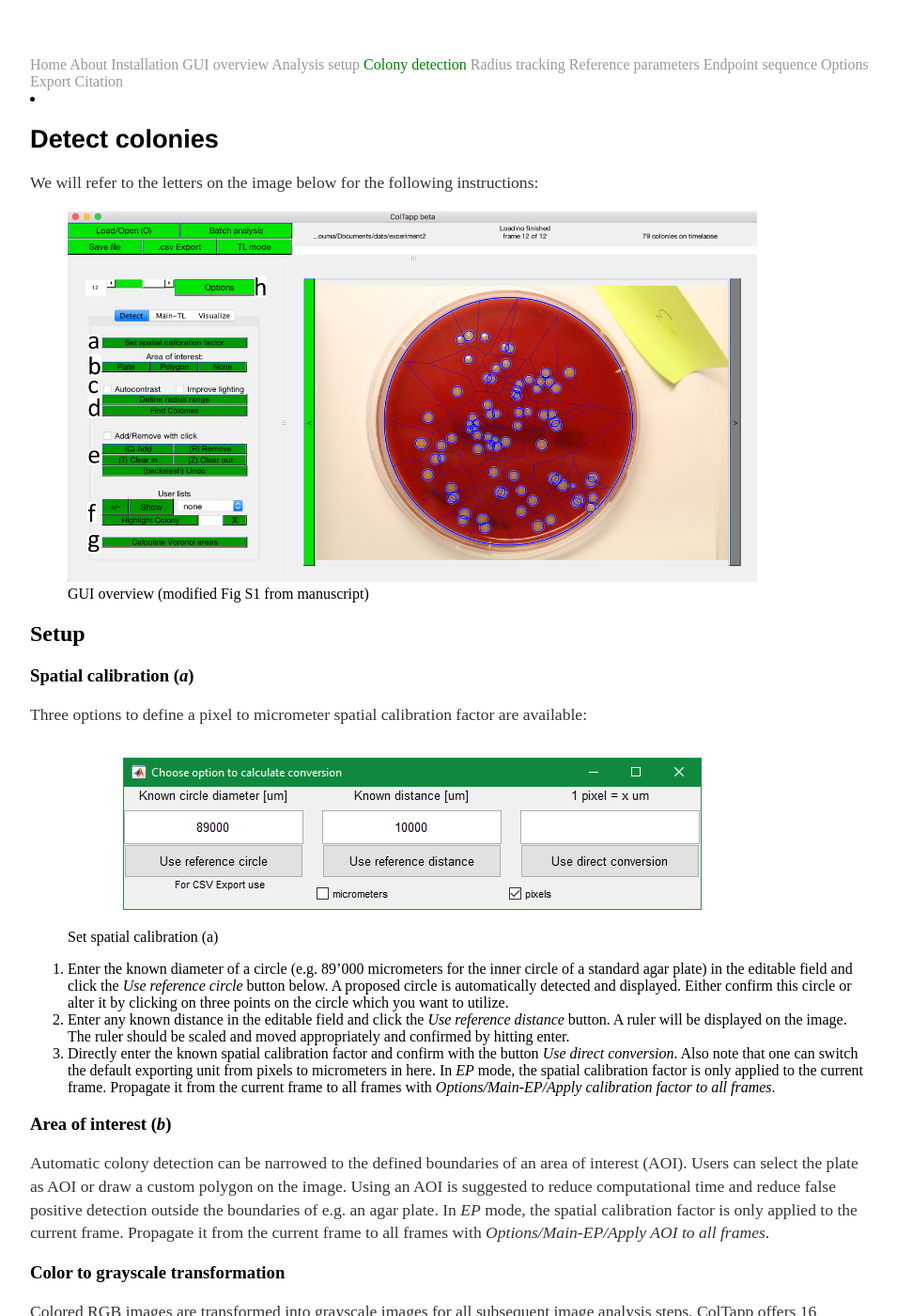
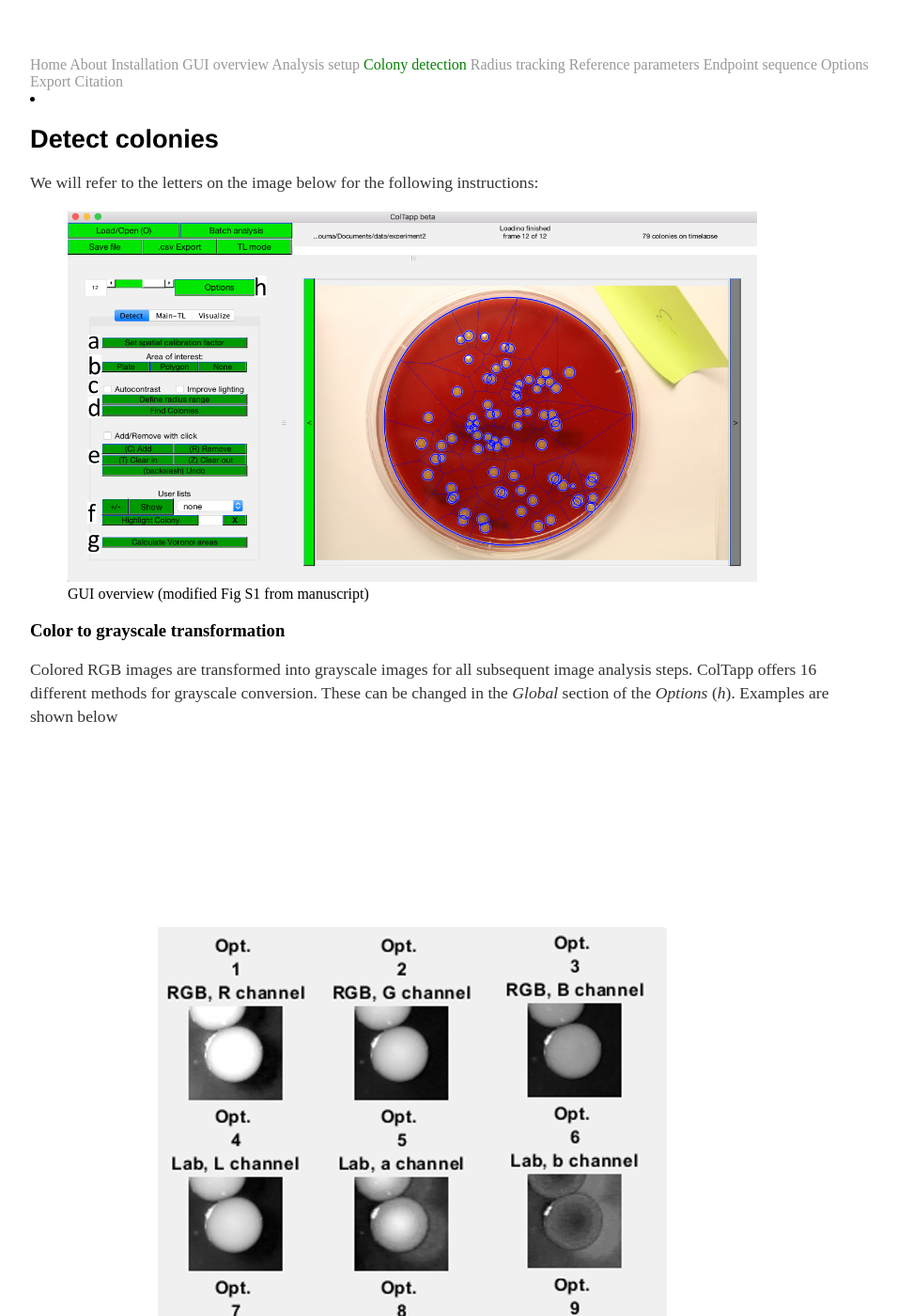
Before and after one commit to ColTapp/ColTapp.github.io, a Jekyll site: the page built from detect.md, in a window 1280 px wide and 1400 px high. Shown: the whole window at 94% size, without its empty margins (160-1115 px from the left). Built offline with Jekyll 4.4.1, drawn with Linux system fonts in a browser that asks for light colours; some of the changed text lies outside the part shown.

Commit message:
Update detect.md

```diff
--- a/detect.md
+++ b/detect.md
@@ -10,23 +10,6 @@ We will refer to the letters on the image below for the following instructions:
   <figcaption>GUI overview (modified Fig S1 from manuscript) </figcaption>
 </figure>
 
-
-## Setup
-### Spatial calibration (*a*)
-Three options to define a pixel to micrometer spatial calibration factor are available:
-<figure>
-  <img src="{{site.url}}/assets/images/Detect_2.png" alt="GUI overview"/>
-  <figcaption> Set spatial calibration (a) </figcaption>
-</figure>
-1. Enter the known diameter of a circle (e.g. 89’000 micrometers for the inner circle of a standard agar plate) in the editable field and click the _Use reference circle_ button below. A proposed circle is automatically detected and displayed. Either confirm this circle or alter it by clicking on three points on the circle which you want to utilize.
-2. Enter any known distance in the editable field and click the _Use reference distance_ button. A ruler will be displayed on the image. The ruler should be scaled and moved appropriately and confirmed by hitting enter.
-3. Directly enter the known spatial calibration factor and confirm with the button _Use direct conversion_.
-Also note that one can switch the default exporting unit from pixels to micrometers in here.
-In _EP_ mode, the spatial calibration factor is only applied to the current frame. Propagate it from the current frame to all frames with _Options/Main-EP/Apply calibration factor to all frames_.
-
-### Area of interest (*b*)
-Automatic colony detection can be narrowed to the defined boundaries of an area of interest (AOI). Users can select the plate as AOI or draw a custom polygon on the image. Using an AOI is suggested to reduce computational time and reduce false positive detection outside the boundaries of e.g. an agar plate.
-In _EP_ mode, the spatial calibration factor is only applied to the current frame. Propagate it from the current frame to all frames with _Options/Main-EP/Apply AOI to all frames_.
 
 ### Color to grayscale transformation
 Colored RGB images are transformed into grayscale images for all subsequent image analysis steps. ColTapp offers 16 different methods for grayscale conversion. These can be changed in the _Global_ section of the _Options_ (*h*). Examples are shown below
@@ -45,7 +28,7 @@ Mainly for visualization and manual correction of detected colonies, the graysca
 
 ### Detect colonies (*d*)
 Automatic colony detection can be started with the _Find Colonies_ button (*d*). If in _TL_ mode, the function is executed on the current frame while in _EP_ mode, the user is asked to enter the frames on which the colony search should be executed. Accuracy and computational speed can be increased by specifying a narrow range of minimal and maximal radius. The range can be specified either by inserting values in pixel in _Options_ (*h*) or can be derived automatically from the smallest and biggest circle drawn on the currently displayed image with the button _Define radius range_ (*d*).
-Refer to the [manuscript] (https://doi.org/10.1101/2020.05.27.119040) for details on the image analysis steps used.
+Refer to the [manuscript] (https://doi.org/10.1038/s41598-020-72979-4) for details on the image analysis steps used.
 
 ### Manual correction of detected colonies (*e*)
 Addition of non-detected colonies and false positive removal is possible through simple mouse-guided operations (*e*). Addition can be activated by either the button _(C) Add_ or the indicated shortcut _C_. Left-click on a colony center, hold and drag shown circle to border of colony, release and click once to confirm. Additionally, if the tickbox _Add/Remove with click_ is activated, colony addition can directly be started with a left-click colony center (hold and drag as described above).
```
